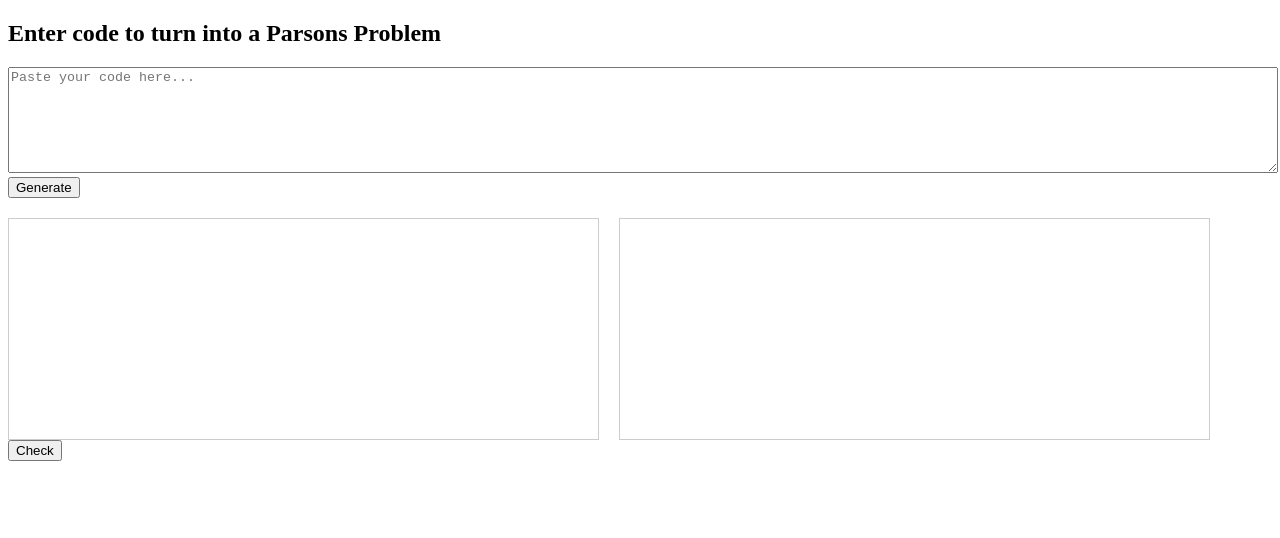
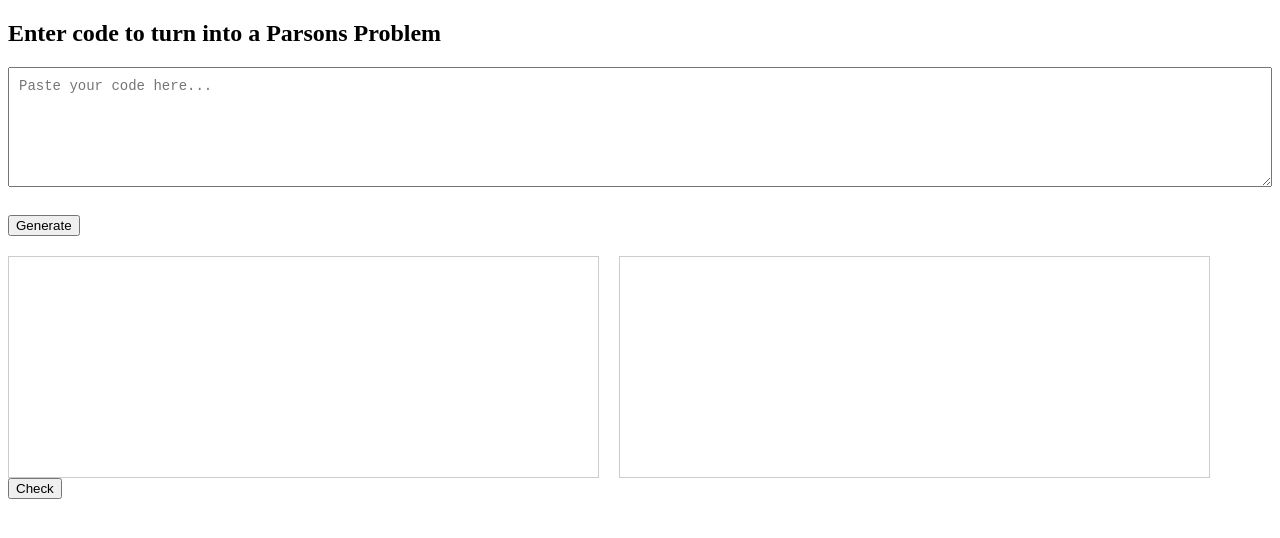
Before and after one commit to KfranklinBohunt/ParsonsProblems, a plain HTML site: page index.html in a window 1280 px wide. Drawn offline with Linux system fonts and the light colour scheme.

Commit message:
Update index.html

```diff
--- a/index.html
+++ b/index.html
@@ -27,9 +27,14 @@
       padding: 2px 6px;
     }
     textarea {
-      width: 100%;
-      height: 100px;
+       width: 100%;
+      height: 120px;
       font-family: monospace;
+      font-size: 14px;
+      padding: 10px;
+      box-sizing: border-box;
+      margin-bottom: 10px;
+      display: block;
     }
   </style>
 </head>
```
